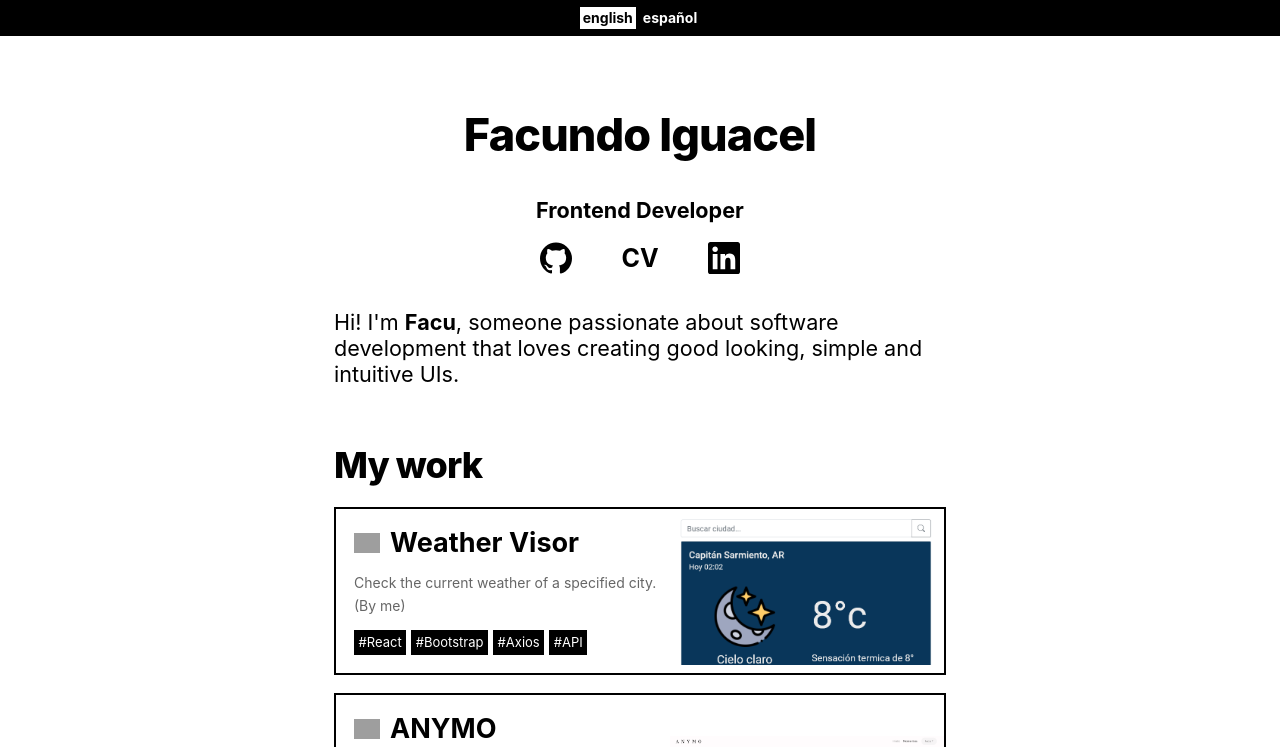
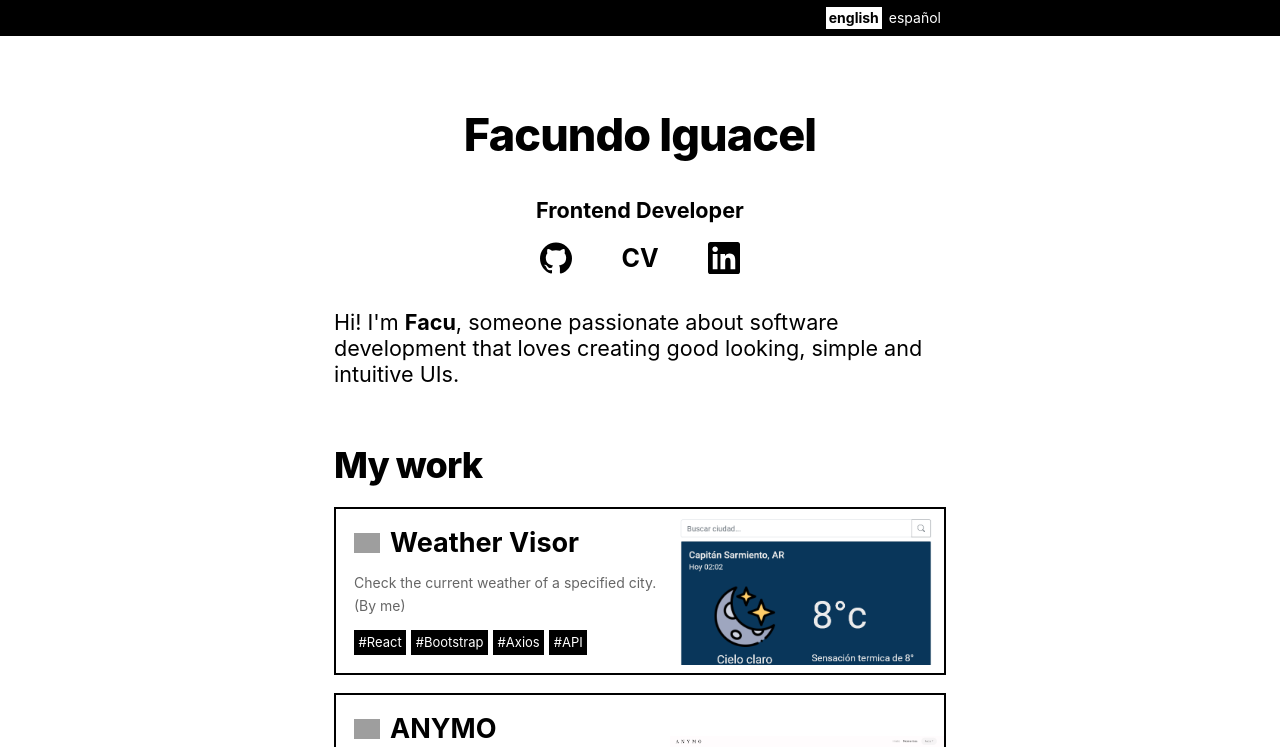
Before and after one commit to Facuiguacel/portfolio, a Next.js app: page / in a window 1280 px wide. Shown: the top 747 px of the page. Built offline with nearby package versions, Linux system fonts and the light colour scheme; grey boxes are pictures that could not be loaded.

Commit message:
improved black bar

```diff
--- a/components/blackBar.js
+++ b/components/blackBar.js
@@ -1,25 +1,15 @@
 import React from "react";
 import LangSwitch from "./langSwitch";
 
-const styles = {
-  position: "sticky",
-  top: "0",
-  width: "100%",
-  display: "flex",
-  backgroundColor: "black",
-  color: "white",
-  justifyContent: "center",
-  alignItems: "center",
-  height: "2rem",
-  fontSize: "14px",
-  zIndex: "10",
-  padding: "0 50px",
-};
+import styles from "../styles/blackBar.module.css";
+
 const BlackBar = ({ text, options = false }) => {
   return (
-    <div style={styles}>
-      {text}
-      {options && <LangSwitch />}
+    <div className={styles.blackBar}>
+      <div className={styles.innerContent}>
+        {options && <LangSwitch />}
+        {text}
+      </div>
     </div>
   );
 };
--- /dev/null
+++ b/styles/blackBar.module.css
@@ -0,0 +1,20 @@
+.blackBar {
+  position: sticky;
+  top: 0;
+  width: 100%;
+  display: flex;
+  background-color: black;
+  color: white;
+  justify-content: center;
+  align-items: center;
+  height: 2rem;
+  font-size: 14px;
+  z-index: 10;
+}
+
+.innerContent {
+  display: flex;
+  justify-content: flex-end;
+  width: 36rem; /* Same as layout width */
+  padding: 0 1rem;
+}
--- a/styles/langswitch.module.css
+++ b/styles/langswitch.module.css
@@ -2,8 +2,9 @@
   display: flex;
   justify-content: space-around;
   align-items: center;
-  padding: 0 5px;
+  /* padding: 0 5px; */
   min-width: 65px;
+  max-width: max-content;
   height: 25px;
   /* border: 2px solid white; */
 }
@@ -11,7 +12,7 @@
   padding: 0 3px;
   margin: 0 2px;
   font-size: 14px;
-  font-weight: bold;
+  /* font-weight: bold; */
   color: white;
   cursor: pointer;
 }
```
